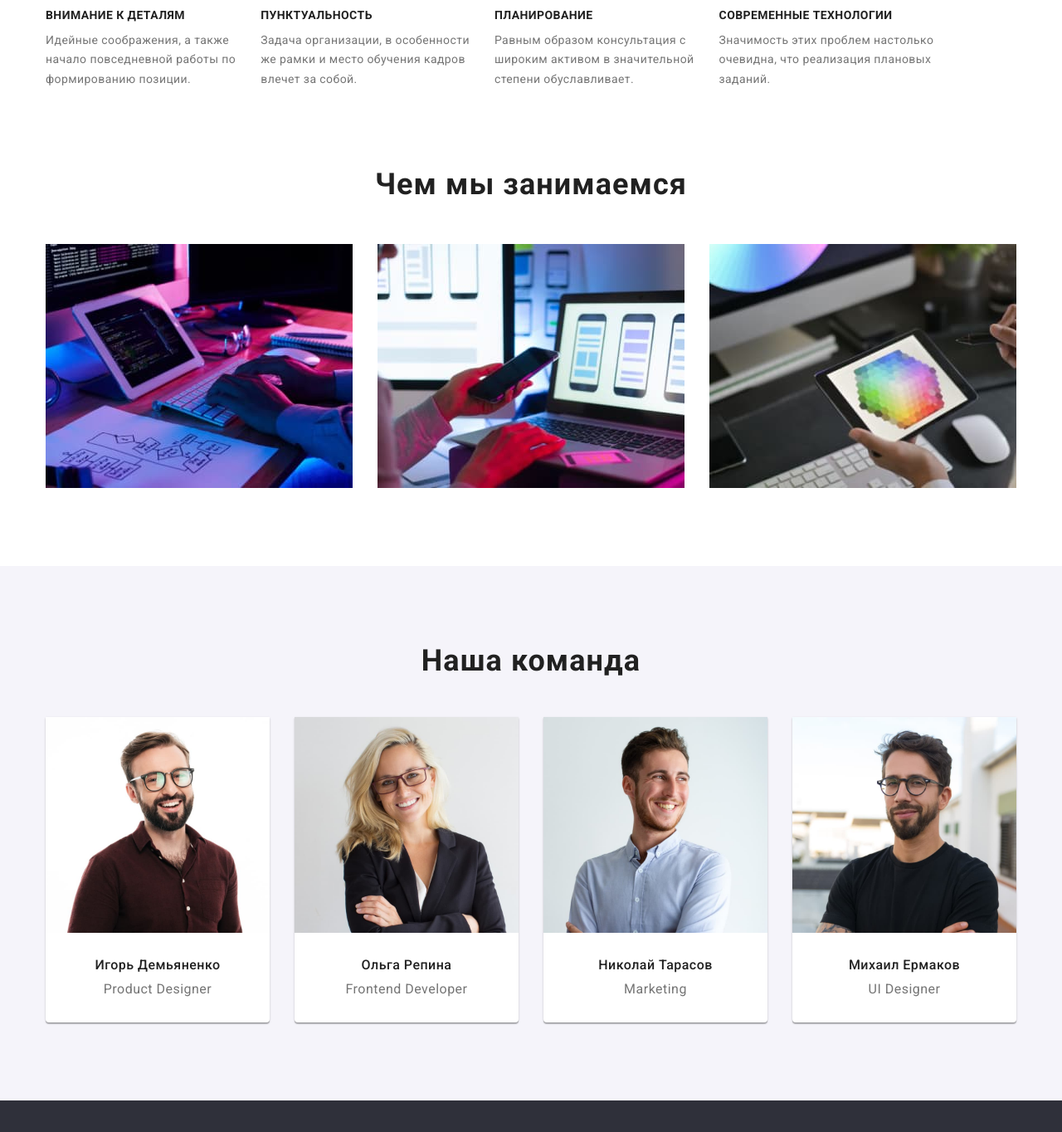
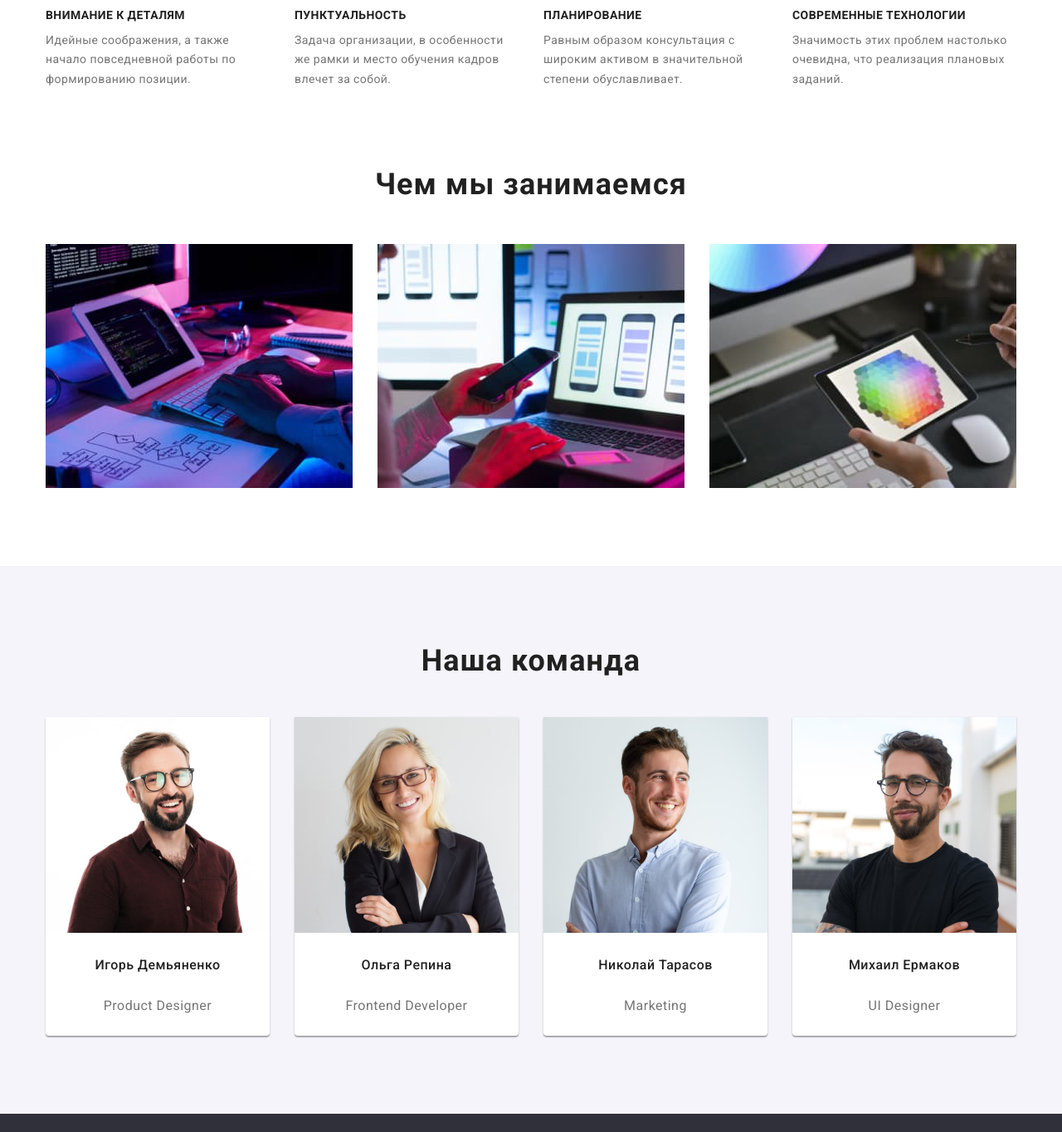
Before and after one commit to Lozikkk/goit-markup-hw-03, a plain HTML site: page index.html in a window 1280 px wide. Shown: the part 763-2127 px from the top of the page at 83% size. Drawn offline with nearby package versions, Linux system fonts and the light colour scheme.

Commit message:
commot17

```diff
--- a/css/styles.css
+++ b/css/styles.css
@@ -104,6 +104,9 @@ img {
 .menu-link.curent {
   color: var(--accent-color);
 }
+.contacts-mail-tel:not(:last-child) {
+  margin-right: 50px;
+}
 .contacts-mail {
   font-family: var(--main-font);
   font-weight: 500;
@@ -112,7 +115,6 @@ img {
   letter-spacing: 0.02em;
 
   color: #757575;
-  margin-right: 50px;
 }
 .contacts-mail:hover,
 .contacts-mail:focus {
@@ -229,6 +231,10 @@ body {
   display: flex;
   align-items: center;
 }
+.advantages-list-item {
+  width: 270px;
+  /* flex-basis: calc((100% - 120px) / 4); */
+}
 .advantages-list-item:not(:last-child) {
   margin-right: 30px;
 }
@@ -292,9 +298,13 @@ body {
   line-height: 1.18;
   text-align: center;
   letter-spacing: 0.03em;
-  padding-top: 30px;
+  margin-bottom: 30px;
 
   color: #212121;
+}
+.people {
+  padding-top: 30px;
+  padding-bottom: 26px;
 }
 .our-team-text {
   font-weight: 400;
@@ -302,8 +312,6 @@ body {
   line-height: 1.18;
   text-align: center;
   letter-spacing: 0.03em;
-  padding-top: 10px;
-  padding-bottom: 30px;
 
   color: #757575;
 }
--- a/index.html
+++ b/index.html
@@ -38,10 +38,10 @@
           </ul>
         </nav>
         <ul class="contacts-list list">
-          <li>
+          <li class="contacts-mail-tel">
             <a class="contacts-mail link" href="mailto:info@devstudio.com">info@devstudio.com</a>
           </li>
-          <li>
+          <li class="contacts-mail-tel">
             <a class="contacts-phone-number link" href="tel:+380961111111">+38 096 111 11 11</a>
           </li>
         </ul>
@@ -66,7 +66,7 @@
             <li class="advantages-list-item">
               <h3 class="advantages-title-item">Внимание к деталям</h3>
               <p class="advantages-text">
-                Идейные соображения, а также<br />
+                Идейные соображения, а также <br />
                 начало повседневной работы по <br />
                 формированию позиции.
               </p>
@@ -122,23 +122,31 @@
           <ul class="our-team-list list">
             <li class="our-team-item">
               <img src="./images/team/igor.jpg" alt="Игорь Демьяненко" width="270" height="260" />
+              <div class="people">
                 <h3 class="our-team-people">Игорь Демьяненко</h3>
                 <p class="our-team-text" lang="en">Product Designer</p>
+              </div>
             </li>
             <li class="our-team-item">
               <img src="./images/team/olga.jpg" alt="Ольга Репина" width="270" height="260" />
+              <div class="people">
                 <h3 class="our-team-people">Ольга Репина</h3>
                 <p class="our-team-text" lang="en">Frontend Developer</p>
+              </div>
             </li>
             <li class="our-team-item">
               <img src="./images/team/nikolaj.jpg" alt="Николай Тарасов" width="270" height="260" />
+              <div class="people">
                 <h3 class="our-team-people">Николай Тарасов</h3>
                 <p class="our-team-text" lang="en">Marketing</p>
+              </div>
             </li>
             <li class="our-team-item">
               <img src="./images/team/mihail.jpg" alt="Михаил Ермаков" width="270" height="260" />
+              <div class="people">
                 <h3 class="our-team-people">Михаил Ермаков</h3>
                 <p class="our-team-text" lang="en">UI Designer</p>
+              </div>
             </li>
           </ul>
         </div>
```
Lines whose indentation alone changed are shown as unchanged.
